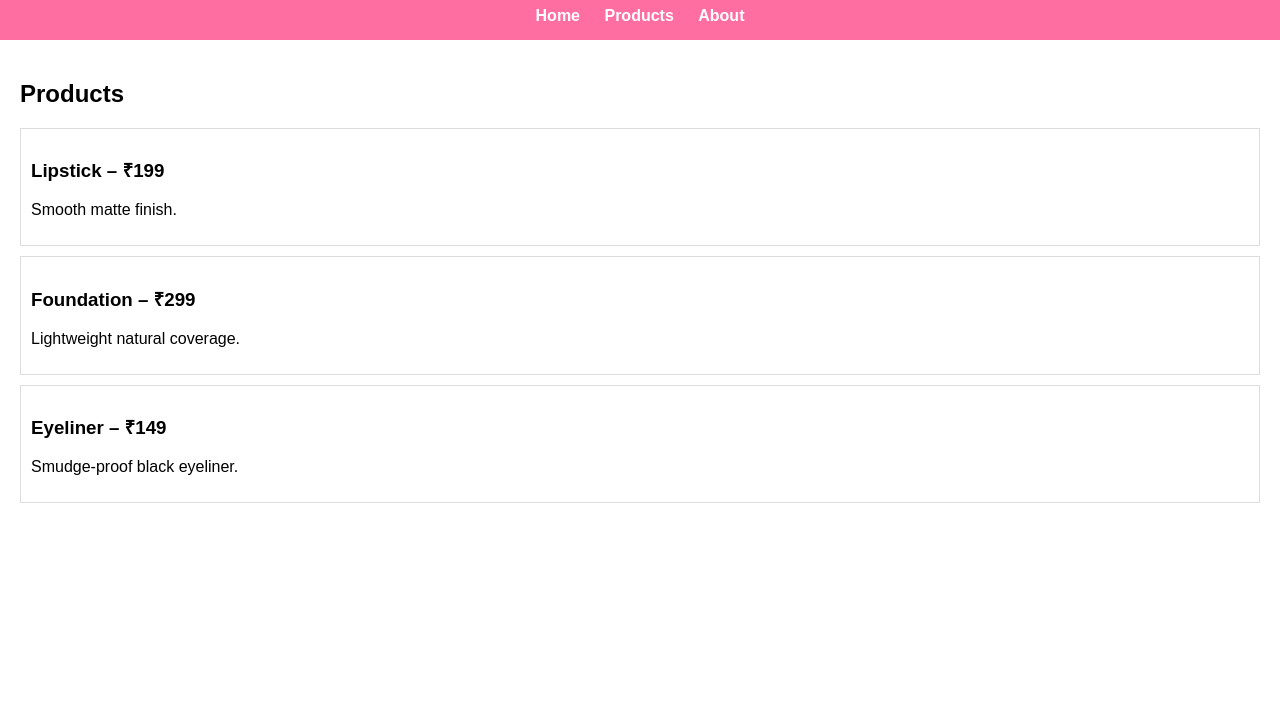
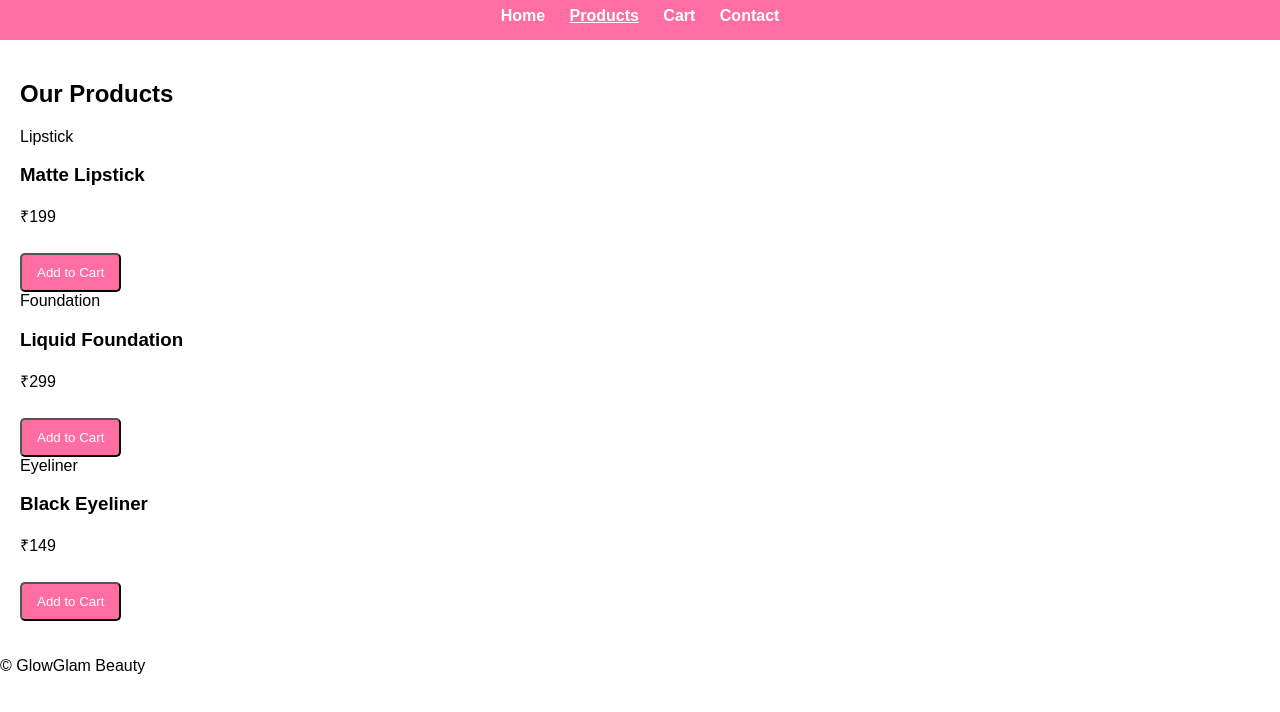
Before and after one commit to pallavichandraraja111-cmd/E-commerce, a plain HTML site: page products.html in a window 1280 px wide. Shown: the part 88-800 px from the top of the page. Drawn offline with Linux system fonts and the light colour scheme.

Commit message:
products.html

```diff
--- a/products.html
+++ b/products.html
@@ -1,39 +1,54 @@
 <!DOCTYPE html>
 <html>
 <head>
-  <title>Our Products</title>
+  <title>Products - GlowGlam Beauty</title>
   <link rel="stylesheet" href="style.css">
 </head>
 <body>
 
 <header>
-  <h1>Simple Makeup Store</h1>
+  <div class="container nav">
+    <h1 class="logo">GlowGlam <span>Beauty</span></h1>
     <nav>
       <a href="index.html">Home</a>
-    <a href="products.html">Products</a>
-    <a href="about.html">About</a>
+      <a href="products.html" class="active">Products</a>
+      <a href="cart.html">Cart</a>
+      <a href="contact.html">Contact</a>
     </nav>
+  </div>
 </header>
 
-<section>
-  <h2>Products</h2>
+<section class="container">
+  <h2>Our Products</h2>
 
-  <div class="product">
-    <h3>Lipstick – ₹199</h3>
-    <p>Smooth matte finish.</p>
+  <div class="grid-3">
+    <div class="product-card">
+      <div class="img-placeholder">Lipstick</div>
+      <h3>Matte Lipstick</h3>
+      <p>₹199</p>
+      <button class="btn small add-to-cart" data-name="Matte Lipstick" data-price="199">Add to Cart</button>
     </div>
 
-  <div class="product">
-    <h3>Foundation – ₹299</h3>
-    <p>Lightweight natural coverage.</p>
+    <div class="product-card">
+      <div class="img-placeholder">Foundation</div>
+      <h3>Liquid Foundation</h3>
+      <p>₹299</p>
+      <button class="btn small add-to-cart" data-name="Liquid Foundation" data-price="299">Add to Cart</button>
     </div>
 
-  <div class="product">
-    <h3>Eyeliner – ₹149</h3>
-    <p>Smudge-proof black eyeliner.</p>
+    <div class="product-card">
+      <div class="img-placeholder">Eyeliner</div>
+      <h3>Black Eyeliner</h3>
+      <p>₹149</p>
+      <button class="btn small add-to-cart" data-name="Black Eyeliner" data-price="149">Add to Cart</button>
     </div>
-
+  </div>
 </section>
 
+<footer>
+  <p>© <span id="year"></span> GlowGlam Beauty</p>
+</footer>
+
+<script src="app.js"></script>
 </body>
 </html>
```
Lines whose indentation alone changed are shown as unchanged.
